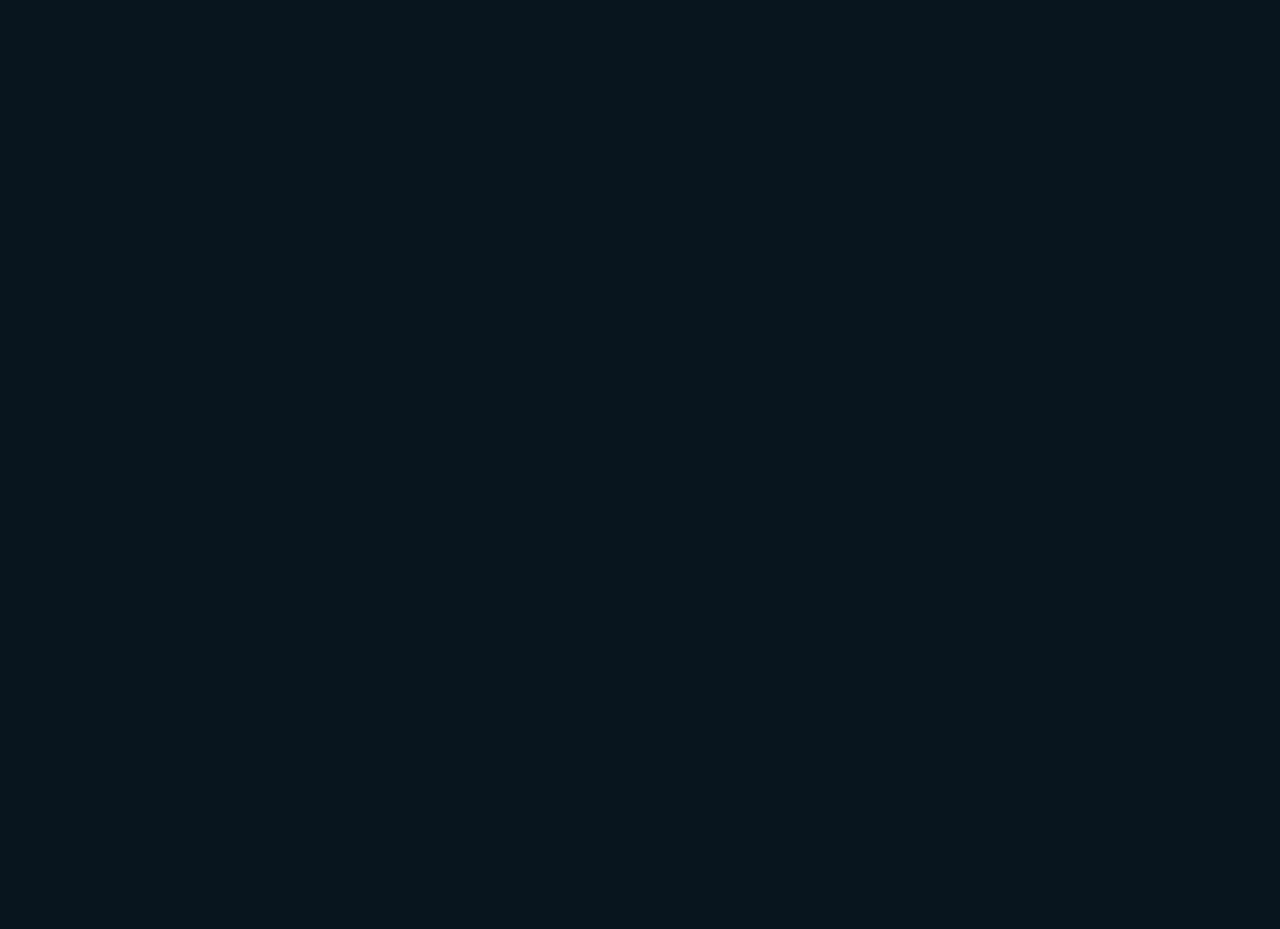
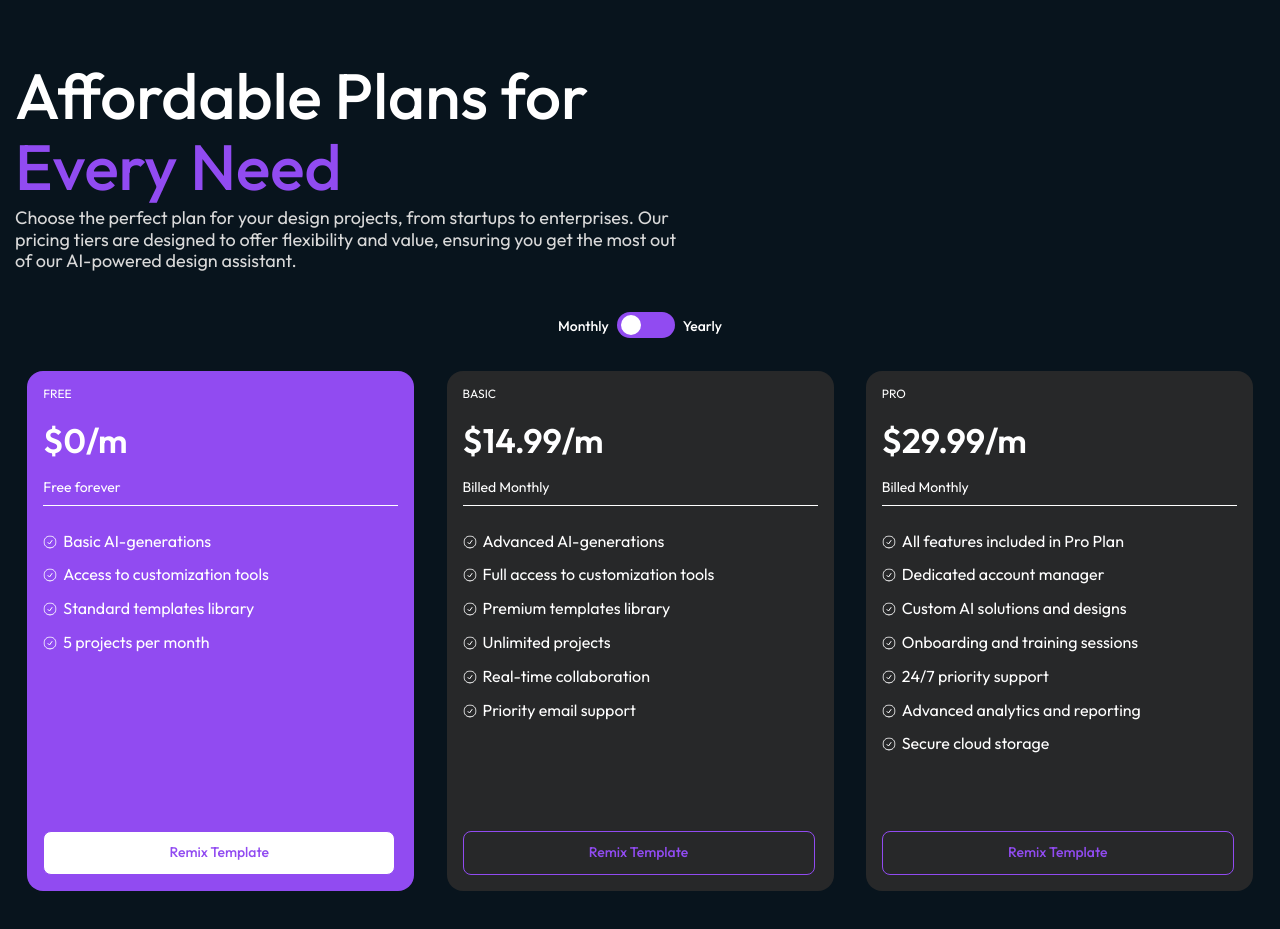
Before and after one commit to DiyorMr/izi, a React (Vite) app: page / in a window 1280 px wide. Shown: the part 4840-5769 px from the top of the page. Before the commit the page ends 4856 px from the top, so only its background shows below. Built offline with nearby package versions, Linux system fonts and the light colour scheme.

Commit message:
Add plans section and it's components, pricing component

```diff
--- a/src/assets/styles/base/base.scss
+++ b/src/assets/styles/base/base.scss
@@ -53,6 +53,10 @@ li {
   list-style: none;
 }
 
+p {
+  margin: 0;
+}
+
 input {
   outline: none;
 }
--- a/src/components/Button/Button.tsx
+++ b/src/components/Button/Button.tsx
@@ -3,13 +3,14 @@ import React from "react";
 import cls from "./Button.module.scss";
 
 interface ButtonProps {
+  className: string;
   path: string;
   text: string;
 }
 
-const Button: React.FC<ButtonProps> = ({ path, text }) => {
+const Button: React.FC<ButtonProps> = ({ className, path, text }) => {
   return (
-    <a className={cls.btn} href={path}>
+    <a className={`${cls.btn} ${className || ""}`} href={path}>
       {text}
     </a>
   );
--- /dev/null
+++ b/src/components/PlansCard/PlansCard.scss
@@ -0,0 +1,107 @@
+$bg-color: #1e293b;
+$border-color: #334155;
+$text-color: #fff;
+$accent-color: #14b8a6;
+
+.pricing-container {
+  display: flex;
+  align-items: center;
+  justify-content: space-evenly;
+  color: var(--primary-color);
+  gap: 20px;
+}
+
+.pricing-card {
+  width: 387px;
+  height: 520px;
+  border-radius: 16px;
+  position: relative;
+  padding: 16px;
+  color: var(--primary-color);
+  background-color: var(--content-bg);
+  transition: all 0.3s ease;
+
+  .card-header {
+    border-bottom: 1px solid var(--primary-color);
+    padding-bottom: 7px;
+    margin-bottom: 26px;
+
+    .subtitle {
+      font-size: 12px;
+      margin-bottom: 20px;
+    }
+
+    .price {
+      margin-bottom: 8px;
+      font-size: var(--font-size-lg);
+      line-height: var(--line-height-xl);
+      font-weight: 600;
+    }
+
+    .description {
+      font-size: var(--font-size-xs);
+      line-height: var(--line-height-sm);
+      color: var(--primary-color);
+    }
+  }
+
+  .features_list {
+    list-style: none;
+    padding: 0;
+    margin-bottom: 1.5rem;
+
+    .features_item {
+      display: flex;
+      align-items: center;
+      margin-bottom: 14px;
+      gap: 6px;
+
+      .features_text {
+        font-size: var(--font-size-sm);
+        line-height: var(--line-height-sm);
+      }
+    }
+  }
+
+  .card-btn {
+    display: block;
+    width: 91%;
+    text-align: center;
+    color: var(--secondary-color);
+    background-color: transparent;
+    border-radius: 8px;
+    border: 1px solid var(--secondary-color);
+    bottom: 16px;
+    position: absolute;
+    bottom: 16px;
+    transition: all 0.3 ease;
+
+    &:hover {
+      opacity: 0.85;
+    }
+  }
+
+  .pro-btn {
+    background-color: $accent-color;
+
+    &:hover {
+      background-color: darken($accent-color, 10%);
+    }
+  }
+
+  .description {
+    font-size: 0.8rem;
+    color: #64748b;
+    margin-top: 1rem;
+  }
+
+  &:hover,
+  &:first-child {
+    background-color: var(--secondary-color);
+  }
+
+  &:hover .card-btn,
+  &:first-child .card-btn {
+    background-color: var(--primary-color);
+  }
+}
--- /dev/null
+++ b/src/components/PlansCard/PlansCard.tsx
@@ -0,0 +1,77 @@
+import React from "react";
+
+import "./PlansCard.scss";
+import Button from "../Button";
+
+const PlansCard = () => {
+  const pricingPlans = [
+    {
+      id: 1,
+      type: "FREE",
+      price: "$0/m",
+      limit: "Free forever",
+      features: [
+        "Basic AI-generations",
+        "Access to customization tools",
+        "Standard templates library",
+        "5 projects per month",
+      ],
+    },
+    {
+      id: 2,
+      type: "BASIC",
+      price: "$14.99/m",
+      limit: "Billed Monthly",
+      features: [
+        "Advanced AI-generations",
+        "Full access to customization tools",
+        "Premium templates library",
+        "Unlimited projects",
+        "Real-time collaboration",
+        "Priority email support",
+      ],
+    },
+    {
+      id: 3,
+      type: "PRO",
+      price: "$29.99/m",
+      limit: "Billed Monthly",
+      features: [
+        "All features included in Pro Plan",
+        "Dedicated account manager",
+        "Custom AI solutions and designs",
+        "Onboarding and training sessions",
+        "24/7 priority support",
+        "Advanced analytics and reporting",
+        "Secure cloud storage",
+      ],
+    },
+  ];
+
+  return (
+    <div className="pricing-container">
+      {pricingPlans.map((plan) => (
+        <div key={plan.id} className="pricing-card">
+          <div className="pricing-card_content">
+            <div className="card-header">
+              <div className="subtitle">{plan.type}</div>
+              <h2 className="price">{plan.price}</h2>
+              <p className="description">{plan.limit}</p>
+            </div>
+            <ul className="features_list">
+              {plan.features.map((feature) => (
+                <li className="features_item" key={feature}>
+                  <img src="/price-icon.svg" alt="feature" />
+                  <p className="features_text">{feature}</p>
+                </li>
+              ))}
+            </ul>
+          </div>
+          <Button className="card-btn active" path="#" text="Remix Template" />
+        </div>
+      ))}
+    </div>
+  );
+};
+
+export default PlansCard;
--- /dev/null
+++ b/src/components/PlansCard/index.ts
@@ -0,0 +1 @@
+export { default } from "./PlansCard";
--- a/src/pages/Home.scss
+++ b/src/pages/Home.scss
@@ -73,19 +73,19 @@
 @mixin section-info {
   width: 676px;
 
-  .benefits_title {
+  .section-info_title {
     margin-bottom: 5px;
     color: var(--primary-color);
     font-weight: 500;
     font-size: var(--font-size-xxl);
     line-height: var(--line-height-xxxl);
 
-    & .benefits_subtitle {
+    & .section-info_subtitle {
       color: var(--secondary-color);
     }
   }
 
-  .benefits_text {
+  .section-info_text {
     color: var(--text-color);
     font-size: var(--font-size-md);
     line-height: var(--line-height-md);
@@ -108,3 +108,74 @@
     gap: 20px;
   }
 }
+
+/* Plans section */
+.plans_content {
+  @include section-info;
+}
+
+.plans-card-wrapper {
+  padding: 40px 0;
+}
+
+.switcher-box {
+  display: flex;
+  align-items: center;
+  justify-content: center;
+  margin-bottom: 30px;
+  gap: 8px;
+
+  span {
+    color: var(--primary-color);
+    font-size: var(--font-size-xs);
+    font-weight: 500;
+    line-height: var(--line-height-sm);
+  }
+
+  .switcher input[type="checkbox"] {
+    -webkit-appearance: none;
+    -moz-appearance: none;
+    appearance: none;
+    -webkit-tap-highlight-color: transparent;
+    cursor: pointer;
+  }
+
+  .switcher input[type="checkbox"]:focus {
+    outline: 0;
+  }
+
+  .switcher .toggle {
+    width: 58px;
+    height: 26px;
+    display: inline-block;
+    position: relative;
+    margin: 0;
+    background-color: var(--secondary-color);
+    transition: all 0.3s ease;
+    border-radius: 40px;
+    -webkit-border-radius: 40px;
+    -moz-border-radius: 40px;
+    -ms-border-radius: 40px;
+    -o-border-radius: 40px;
+  }
+
+  .switcher .toggle::after {
+    content: "";
+    position: absolute;
+    top: 3px;
+    left: 4px;
+    width: 20px;
+    height: 20px;
+    border-radius: 50%;
+    background-color: var(--primary-color);
+    transition: all 0.3s ease-in-out;
+  }
+
+  .switcher .toggle:checked:after {
+    transform: translatex(30px);
+    -webkit-transform: translatex(30px);
+    -moz-transform: translatex(30px);
+    -ms-transform: translatex(30px);
+    -o-transform: translatex(30px);
+  }
+}
--- a/src/pages/Home.tsx
+++ b/src/pages/Home.tsx
@@ -4,6 +4,7 @@ import Button from "@/components/Button";
 import Header from "@/components/Header";
 import SlideItem from "@/components/SliderItem";
 import WorkProcessContentItem from "@/components/WorkProcessContentItem";
+import PlansCard from "@/components/PlansCard";
 
 const Home = () => {
   return (
@@ -86,11 +87,11 @@ const Home = () => {
         <section className="benefits">
           <div className="container benefits_container">
             <div className="benefits_content">
-              <h2 className="benefits_title">
+              <h2 className="section-info_title">
                 Benefits form using our{" "}
-                <span className="benefits_subtitle"> Kotib AI</span>
+                <span className="section-info_subtitle"> Kotib AI</span>
               </h2>
-              <p className="benefits_text">
+              <p className="section-info_text">
                 LoremLoremLoremLoremLoremLoremLoremLoremLoremLoremLorem
                 LoremLoremLoremLoremLoremLoremLoremLoremLoremLoremLorem
                 LoremLoremLoremLoremLoremLoremLorem
@@ -118,6 +119,34 @@ const Home = () => {
             </div>
           </div>
         </section>
+
+        {/* Plans section */}
+        <section className="plans">
+          <div className="container">
+            <div className="plans_content">
+              <h2 className="section-info_title">
+                Affordable Plans for
+                <span className="section-info_subtitle"> Every Need</span>
+              </h2>
+              <p className="section-info_text">
+                Choose the perfect plan for your design projects, from startups
+                to enterprises. Our pricing tiers are designed to offer
+                flexibility and value, ensuring you get the most out of our
+                AI-powered design assistant.
+              </p>
+            </div>
+            <div className="plans-card-wrapper">
+              <div className="switcher-box">
+                <span>Monthly</span>
+                <div className="switcher">
+                  <input type="checkbox" className="toggle" />
+                </div>
+                <span>Yearly</span>
+              </div>
+              <PlansCard />
+            </div>
+          </div>
+        </section>
       </main>
     </>
   );
```
Also changed, not shown: public/price-icon.svg (added).
